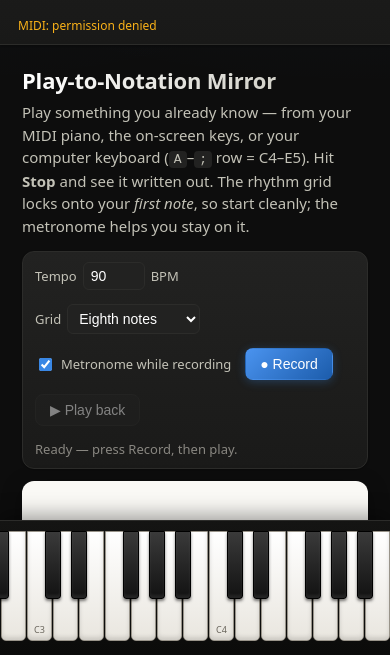
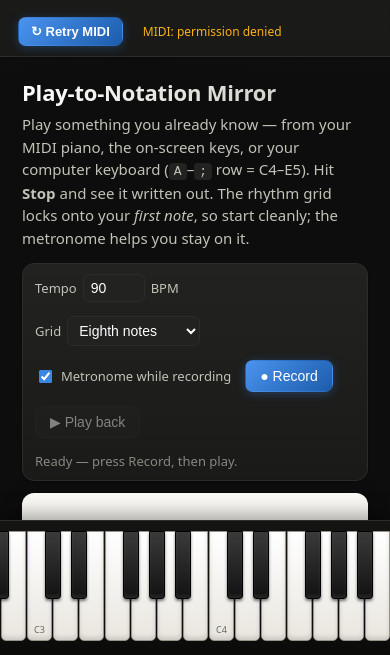
Before and after one commit to enzo405/Sightline, a website built with Vite: page index.html in a window 390 px wide. Shown: the part 189-844 px from the top of the page. Built offline with nearby package versions, Linux system fonts and the light colour scheme.

Commit message:
Add Enable MIDI button for gesture-gated permission (Firefox)
Firefox only shows the Web MIDI permission prompt in response to a user
gesture, so the on-load initMidi() call silently did nothing. Add a header
Enable/Retry MIDI button that requests access on click; hide it once a
device is connected. Guard initMidi against concurrent calls.

Co-Authored-By: Claude Opus 4.8 <noreply@anthropic.com>

```diff
--- a/src/i18n.ts
+++ b/src/i18n.ts
@@ -61,6 +61,9 @@ const EN: Dict = {
   'midi.none': 'MIDI: no device — use on-screen keys or A–; row',
   'midi.denied': 'MIDI: permission denied',
   'midi.unsupported': 'MIDI: not available — on-screen keys and the A–; row still work',
+  'midi.enable': '🎹 Enable MIDI',
+  'midi.enableTitle': 'Connect your MIDI keyboard (asks for browser permission)',
+  'midi.retry': '↻ Retry MIDI',
 
   // Mirror
   'mirror.title': 'Play-to-Notation Mirror',
@@ -219,6 +222,9 @@ const FR: Dict = {
   'midi.none': 'MIDI : aucun appareil — utilisez le clavier à l’écran ou la rangée A–;',
   'midi.denied': 'MIDI : permission refusée',
   'midi.unsupported': 'MIDI : non disponible — le clavier à l’écran et la rangée A–; fonctionnent',
+  'midi.enable': '🎹 Activer le MIDI',
+  'midi.enableTitle': 'Connectez votre clavier MIDI (demande l’autorisation du navigateur)',
+  'midi.retry': '↻ Réessayer le MIDI',
 
   // Miroir
   'mirror.title': 'Miroir jeu-partition',
--- a/src/main.ts
+++ b/src/main.ts
@@ -6,7 +6,7 @@ import { mountFading } from './fading';
 import { lang, onLangChange, setLang, t } from './i18n';
 import { mountImprov } from './improv';
 import { createKeyboard, Keyboard } from './keyboard';
-import { initMidi, MidiStatus, onMidiStatus } from './midi';
+import { initMidi, midiSupported, MidiStatus, onMidiStatus } from './midi';
 import { mountMirror } from './mirror';
 import { mountProgress } from './progressview';
 import { mountSightread } from './sightread';
@@ -18,6 +18,7 @@ app.innerHTML = `
     <div class="brand">Sight<span>line</span></div>
     <nav class="tabs" id="tabs"></nav>
     <button class="lang-toggle" id="lang-toggle"></button>
+    <button class="midi-enable" id="midi-enable"></button>
     <div class="midi-status" id="midi-status"></div>
   </header>
   <main id="view"></main>
@@ -73,13 +74,17 @@ function renderLangBtn() {
 renderLangBtn();
 langBtn.addEventListener('click', () => setLang(lang() === 'en' ? 'fr' : 'en'));
 
-// --- MIDI status ---
+// --- MIDI status + enable button ---
 const midiEl = document.getElementById('midi-status')!;
+const midiBtn = document.getElementById('midi-enable') as HTMLButtonElement;
 let lastStatus: MidiStatus = { state: 'unsupported' };
+let midiConnected = false;
+
 function renderMidi(s: MidiStatus) {
   lastStatus = s;
-  if (s.state === 'ready' && s.devices.length) {
-    midiEl.textContent = t('midi.ready', { devices: s.devices.join(', ') });
+  midiConnected = s.state === 'ready' && s.devices.length > 0;
+  if (midiConnected) {
+    midiEl.textContent = t('midi.ready', { devices: (s as { devices: string[] }).devices.join(', ') });
     midiEl.className = 'midi-status ok';
   } else if (s.state === 'ready') {
     midiEl.textContent = t('midi.none');
@@ -91,9 +96,19 @@ function renderMidi(s: MidiStatus) {
     midiEl.textContent = t('midi.unsupported');
     midiEl.className = 'midi-status warn';
   }
+  // Show the button whenever MIDI isn't actively connected, as long as the
+  // browser has the API at all. Firefox only shows its permission prompt from a
+  // user gesture, so this click is what actually connects the keyboard.
+  const showBtn = midiSupported() && !midiConnected;
+  midiBtn.classList.toggle('hidden', !showBtn);
+  midiBtn.textContent = s.state === 'ready' || s.state === 'denied' ? t('midi.retry') : t('midi.enable');
+  midiBtn.title = t('midi.enableTitle');
 }
+midiBtn.addEventListener('click', () => { unlockAudio(); void initMidi(); });
 onMidiStatus(renderMidi);
-void initMidi();
+// Try once on load (works where no gesture is required); the button covers
+// browsers like Firefox that require a user gesture for the permission prompt.
+if (midiSupported()) void initMidi();
 
 // --- re-render everything on language change ---
 onLangChange(() => {
--- a/src/midi.ts
+++ b/src/midi.ts
@@ -14,6 +14,12 @@ export type MidiStatus =
 type StatusListener = (s: MidiStatus) => void;
 const listeners = new Set<StatusListener>();
 let current: MidiStatus = { state: 'unsupported' };
+let initializing = false;
+
+/** True when the browser exposes the Web MIDI API at all. */
+export function midiSupported(): boolean {
+  return typeof navigator !== 'undefined' && !!navigator.requestMIDIAccess;
+}
 
 export function onMidiStatus(fn: StatusListener): void {
   listeners.add(fn);
@@ -30,12 +36,15 @@ export async function initMidi(): Promise<void> {
     setStatus({ state: 'unsupported' });
     return;
   }
+  if (initializing) return;
+  initializing = true;
   let access: MIDIAccess;
   try {
     // sysex:false keeps the Firefox permission prompt to the minimal scope.
     access = await navigator.requestMIDIAccess({ sysex: false });
   } catch {
     setStatus({ state: 'denied' });
+    initializing = false;
     return;
   }
 
@@ -65,4 +74,5 @@ export async function initMidi(): Promise<void> {
 
   access.onstatechange = attach;
   attach();
+  initializing = false;
 }
--- a/src/style.css
+++ b/src/style.css
@@ -83,6 +83,15 @@ body {
 }
 .lang-toggle:hover { border-color: var(--accent); color: var(--accent); }
 .lang-toggle:active { transform: translateY(1px); }
+.midi-enable {
+  background: var(--accent-grad); border: 1px solid transparent; color: #fff;
+  padding: 6px 12px; border-radius: 8px; cursor: pointer; font-size: 13px; font-weight: 600;
+  box-shadow: 0 2px 10px rgba(57,135,229,0.3);
+  transition: filter var(--ease), transform var(--ease), box-shadow var(--ease);
+}
+.midi-enable:hover { filter: brightness(1.08); box-shadow: 0 4px 16px rgba(57,135,229,0.45); }
+.midi-enable:active { transform: translateY(1px); }
+.midi-enable.hidden { display: none; }
 
 /* ---------- main ---------- */
 main {
```
